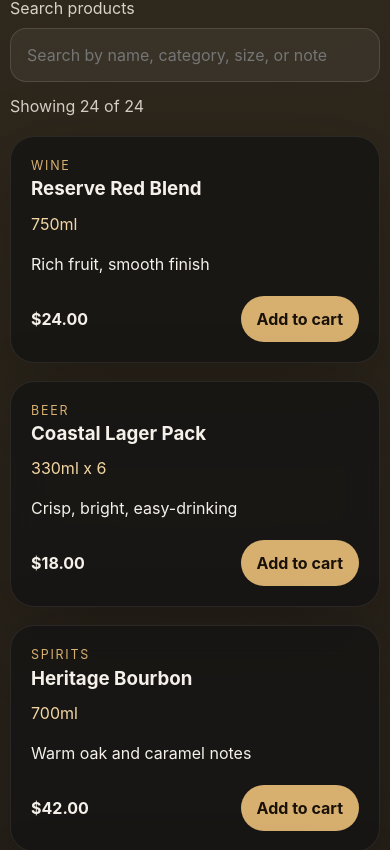
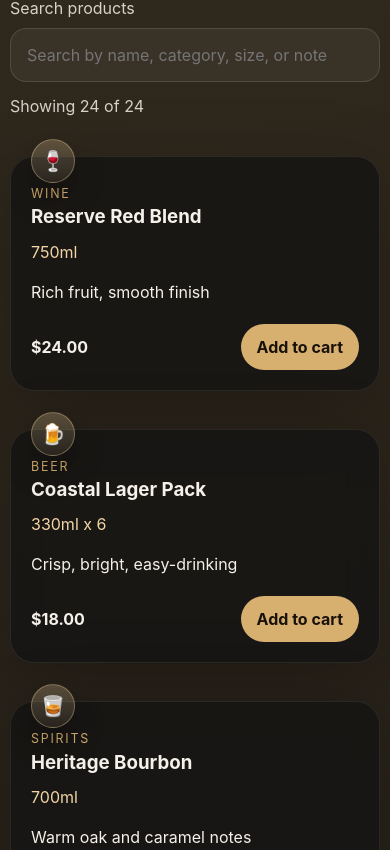
Before and after one commit to Ngosoman/onmac-store, a React (Vite) app: page / in a window 390 px wide. Shown: the part 834-1684 px from the top of the page. Built offline with nearby package versions, Linux system fonts and the light colour scheme.

Commit message:
Add main CSS styles for dark mode and responsive design

```diff
--- a/src/components/ProductGrid.jsx
+++ b/src/components/ProductGrid.jsx
@@ -1,5 +1,12 @@
 import { useMemo, useState } from 'react';
 import { products } from '../data/products';
+
+const categoryIcons = {
+  Wine: '🍷',
+  Beer: '🍺',
+  Spirits: '🥃',
+  'Non-Alcoholic': '🥤',
+};
 
 export default function ProductGrid({ onAddToCart }) {
   const [query, setQuery] = useState('');
@@ -50,6 +57,9 @@ export default function ProductGrid({ onAddToCart }) {
       <div className="product-grid">
         {filteredProducts.map((product) => (
           <article key={product.id} className="product-card">
+            <div className="product-icon-badge" aria-hidden="true">
+              <span>{categoryIcons[product.category] ?? '🥂'}</span>
+            </div>
             <p className="product-category">{product.category}</p>
             <h3>{product.name}</h3>
             <p className="product-size">{product.size}</p>
--- a/src/styles/global.css
+++ b/src/styles/global.css
@@ -224,8 +224,25 @@ a {
 }
 
 .product-card {
+  position: relative;
+  margin-top: 20px;
   border-radius: 24px;
-  padding: 20px;
+  padding: 28px 20px 20px;
+}
+
+.product-icon-badge {
+  position: absolute;
+  top: -18px;
+  left: 20px;
+  width: 44px;
+  height: 44px;
+  display: grid;
+  place-items: center;
+  border-radius: 50%;
+  background: linear-gradient(180deg, rgba(243, 214, 164, 0.25), rgba(243, 214, 164, 0.08));
+  border: 1px solid rgba(243, 214, 164, 0.35);
+  box-shadow: 0 16px 30px rgba(0, 0, 0, 0.28);
+  font-size: 1.25rem;
 }
 
 .product-size {
```
Also changed, not shown: 4 other files (tests, documents, lock files or other folders).
